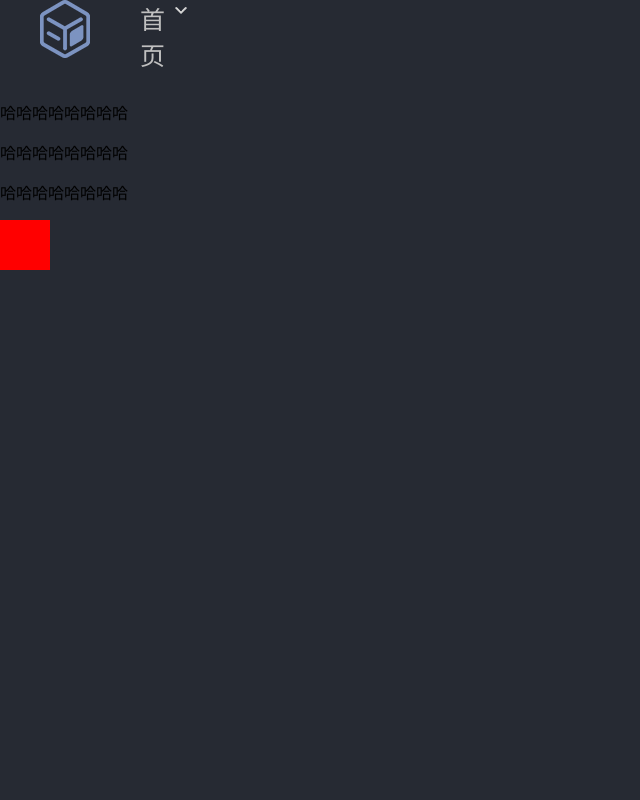
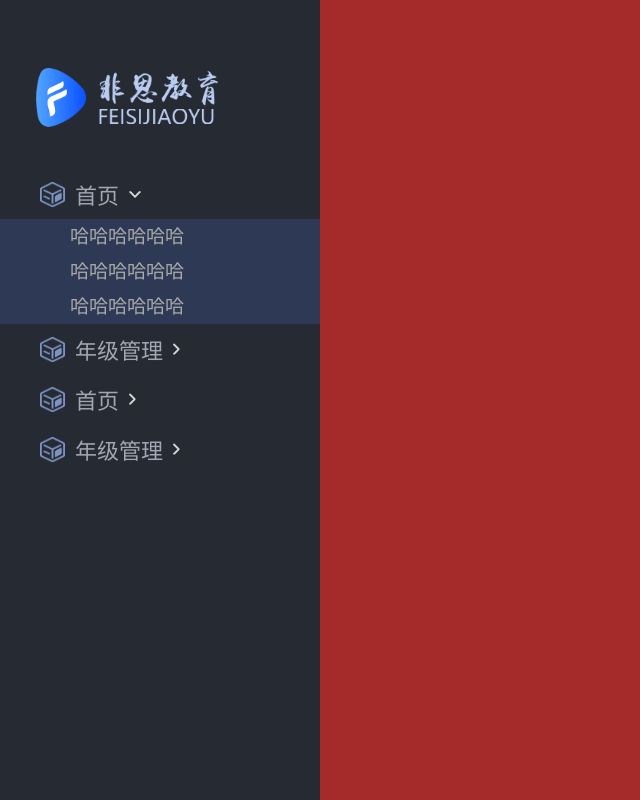
Before and after one commit to wangshuangchao/videoEducationManagementWeb, a Vue app: page / in a window 1280 px wide. Shown: the whole page, without its empty margins (0-640 px from the left). Built offline with nearby package versions, Linux system fonts and the light colour scheme.

Commit message:
导航栏样式已基本完成

```diff
--- a/src/App.vue
+++ b/src/App.vue
@@ -1,15 +1,6 @@
 <template>
   <div id="app">
-      <tab-bar-item>
-        <img slot = "icon" src="~assets/img/tabbar/gongnengdingyi@2x.png" alt="">
-        <div slot = "content">首页</div>
-        <img slot = "arrows" src="~assets/img/tabbar/unfold-arrow.png" alt="">
-        <p slot="item">哈哈哈哈哈哈哈哈</p>
-        <p slot="item">哈哈哈哈哈哈哈哈</p>
-        <p slot="item">哈哈哈哈哈哈哈哈</p>
-      </tab-bar-item>
-      <div  id = "abcd"></div>
-
+    <main-tab-bar></main-tab-bar>
   </div>
 </template>
 <script>
@@ -26,9 +17,4 @@
 </script>
 <style>
   @import url("assets/css/base.css");
-  #abcd {
-    width: 50px;
-    height: 50px;
-    background-color: #FF0000;
-  }
 </style>
--- a/src/assets/css/base.css
+++ b/src/assets/css/base.css
@@ -2,5 +2,5 @@
 
 body {
   /* background-color: gray; */
-  background-color: #262A33;
+  background-color: brown;
 }
--- a/src/components/common/tabbar/TItemItem.vue
+++ b/src/components/common/tabbar/TItemItem.vue
@@ -1,5 +1,5 @@
 <template>
-  <div>
+  <div class="titemitem">
     <slot name = "itme"></slot>
   </div>
 </template>
@@ -8,4 +8,17 @@
 </script>
 
 <style>
+  .titemitem {
+    padding-left: 70px;
+    /* height: 35px; */
+    line-height: 35px;
+  }
+  .titemitem:hover {
+    background-color: rgba(77,132,255,.17);
+  }
+  .titemitem p{
+    font-size: 19px;
+    margin: 0px;
+    color: darkgray;
+  }
 </style>
--- a/src/components/common/tabbar/TabBar.vue
+++ b/src/components/common/tabbar/TabBar.vue
@@ -37,9 +37,10 @@
 
   #tlist_su {
     /* 固定导航位置 */
-    height: 82%;
+    height: 75%;
     position: relative;
     top: 100px;
+    /* padding-bottom: 10px; */
     /* 隐藏滚动条 */
     overflow: hidden;
   }
--- a/src/components/common/tabbar/TabBarItem.vue
+++ b/src/components/common/tabbar/TabBarItem.vue
@@ -5,7 +5,7 @@
           <div class = "t_content"><slot name = "content"></slot></div>
           <div class = "t_arrows"><slot name = "arrows"></slot></div>
         </div>
-        <div class = "t_item"><slot name = "item"></slot></div>
+        <div class = "t_item"><slot name = "titem"></slot></div>
   </div>
 </template>
 
@@ -13,66 +13,46 @@
 </script>
 
 <style>
-  .tabbaritem>div:first-child {
-    background-color: red;
+  /* 非下拉项 */
+  .not_titem {
+    font-size: 22px;
+    color: #A0A8B3;
+    width: 320.3px;
+    padding-left: 40px;
   }
 
-  /* 非下拉项 */
-  .not_titem {
-    width: 320.3px;
-    /* height: 45px; */
-    padding-left: 40px;
-    background-color: red;
-    position: relative;
-  }
-
-  /* 鼠标划过每项时改变背景色 */
-  .not_titem:hover {
+  /* 鼠标划过时改变背景色 */
+  .tabbaritem:hover {
     background-color: rgba(77,132,255,.17);
   }
 
-  /* 前图标 */
-  /* .t_icon {
-    width: 90px;
-    height: 100px;
-    background-color: blue;
-  } */
-
-  .tabbaritem>div:nth-child(1)>div:first-child {
-    width: 90px;
-    height: 100px;
-    /* background-color: red; */
-    float: left;
-  }
-
-  .tabbaritem>div:nth-child(1)>div:nth-child(2) {
-    float: left;
-  }
-
-  .tabbaritem>div:nth-child(1)>div:nth-child(3) {
-    float: left;
-  }
-
-  .tabbaritem>div:nth-child(2) {
+  /* 清楚浮动 */
+  .not_titem::after {
+    content: "";
+    display: block;
     clear: both;
   }
 
-  .t_content {
-    color: #C0C0C0;
-    font-size: 25px;
+  /* 非下拉项左浮动在一行显示 */
+  /* 以及其他相同样式 */
+  .t_icon, .t_content, .t_arrows {
+    float: left;
+    height: 50px;
+    margin-right: 10px;
+    display: flex;
+    align-items: center;
+  }
+
+  .t_icon>img{
+    width: 25px;
+    height: 25px;
   }
   /* 非下拉项 */
 
-
-
-
-
-  .t_icon, .t_arrows, .t_content  {
-    margin: 0 auto;
-    margin-right: 10px;
-    /* background-color: red; */
-    width: 25px;
-    height: 45px;
+  /* 下拉项 */
+  .t_item {
+    background-color: rgba(77,132,255,.17);
   }
+  /* 下拉项 */
 
 </style>
--- a/src/components/content/maintabbar/MainTabBar.vue
+++ b/src/components/content/maintabbar/MainTabBar.vue
@@ -2,30 +2,43 @@
   <!-- TabBar具有通用性,这个组件封装TabBar只用于这个项目 -->
   <div id = "maintabbar">
     <tab-bar>
-      <logo slot = "logo"></logo>
-      <tab-bar-item slot = "list">
+      <div slot = "logo">
+        <logo></logo>
+      </div>
+      <div slot = "list">
+        <tab-bar-item>
           <img slot = "icon" src="~assets/img/tabbar/gongnengdingyi@2x.png" alt="">
           <div slot = "content">首页</div>
           <img slot = "arrows" src="~assets/img/tabbar/unfold-arrow.png" alt="">
-        <p slot="item">哈哈哈哈哈哈哈哈</p>
-        <p slot="item">哈哈哈哈哈哈哈哈</p>
-        <p slot="item">哈哈哈哈哈哈哈哈</p>
+          <div slot = "titem">
+            <tab-bar-item-item>
+              <p slot = "itme">哈哈哈哈哈哈</p>
+            </tab-bar-item-item>
+            <tab-bar-item-item>
+              <p slot = "itme">哈哈哈哈哈哈</p>
+            </tab-bar-item-item>
+            <tab-bar-item-item>
+              <p slot = "itme">哈哈哈哈哈哈</p>
+            </tab-bar-item-item>
+          </div>
         </tab-bar-item>
-      <tab-bar-item slot = "list">
+        <tab-bar-item>
+          <img slot = "icon" src="~assets/img/tabbar/gongnengdingyi@2x.png" alt="">
+          <div slot = "content">年级管理</div>
+          <img slot = "arrows" src="~assets/img/tabbar/fold-arrow.png" alt="">
+
+        </tab-bar-item>
+        <tab-bar-item>
+          <img slot = "icon" src="~assets/img/tabbar/gongnengdingyi@2x.png" alt="">
+          <div slot = "content">首页</div>
+          <img slot = "arrows" src="~assets/img/tabbar/fold-arrow.png" alt="">
+        </tab-bar-item>
+        <tab-bar-item>
           <img slot = "icon" src="~assets/img/tabbar/gongnengdingyi@2x.png" alt="">
           <div slot = "content">年级管理</div>
           <img slot = "arrows" src="~assets/img/tabbar/fold-arrow.png" alt="">
         </tab-bar-item>
-      <tab-bar-item slot = "list">
-        <div slot = "content">首页</div>
-        <img slot = "arrows" src="~assets/img/tabbar/fold-arrow.png" alt="">
-      </tab-bar-item>
-      <tab-bar-item slot = "list">
-        <img slot = "icon" src="~assets/img/tabbar/gongnengdingyi@2x.png" alt="">
-        <div slot = "content">年级管理</div>
-        <img slot = "arrows" src="~assets/img/tabbar/fold-arrow.png" alt="">
-      </tab-bar-item>
-
+      </div>
     </tab-bar>
   </div>
 </template>
@@ -33,13 +46,15 @@
 <script>
    import TabBar from "components/common/tabbar/TabBar.vue"
    import Logo from "components/content/logo/logo.vue"
-   import TabBarItem from "../../common/tabbar/TabBarItem.vue"
+   import TabBarItem from "components/common/tabbar/TabBarItem.vue"
+   import TabBarItemItem from "components/common/tabbar/TItemItem.vue"
 
    export default {
      components: {
        TabBar,
        Logo,
-       TabBarItem
+       TabBarItem,
+       TabBarItemItem
      }
    }
 
```
Lines whose indentation alone changed are shown as unchanged.
